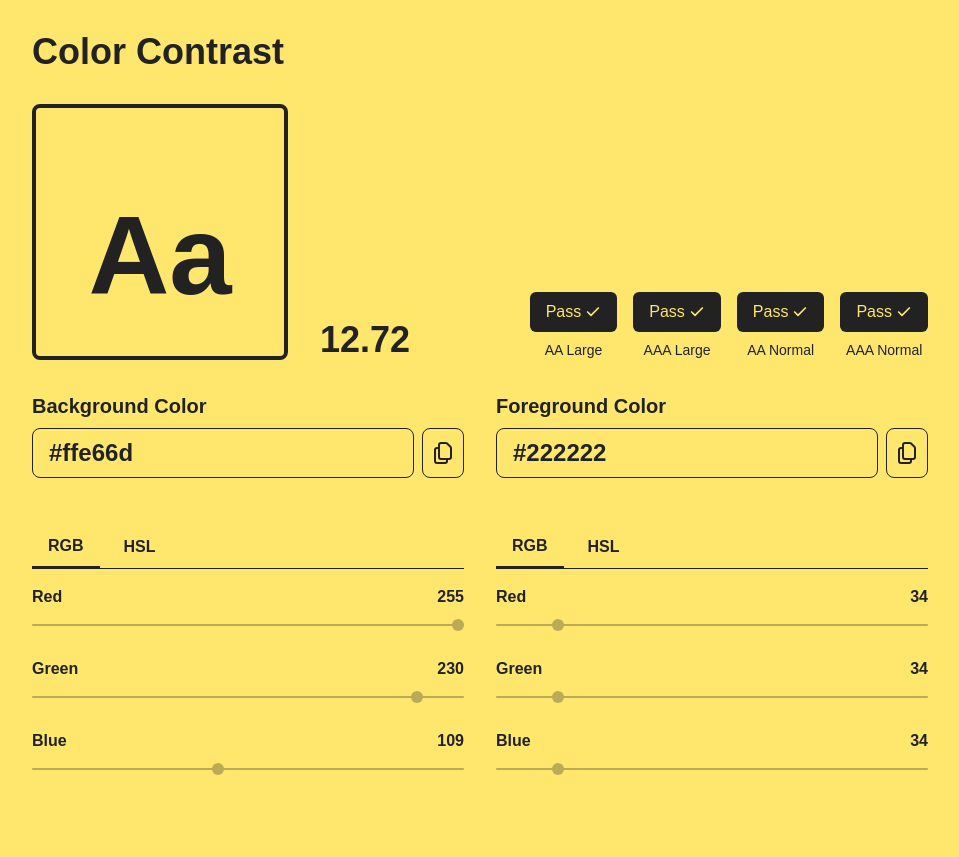
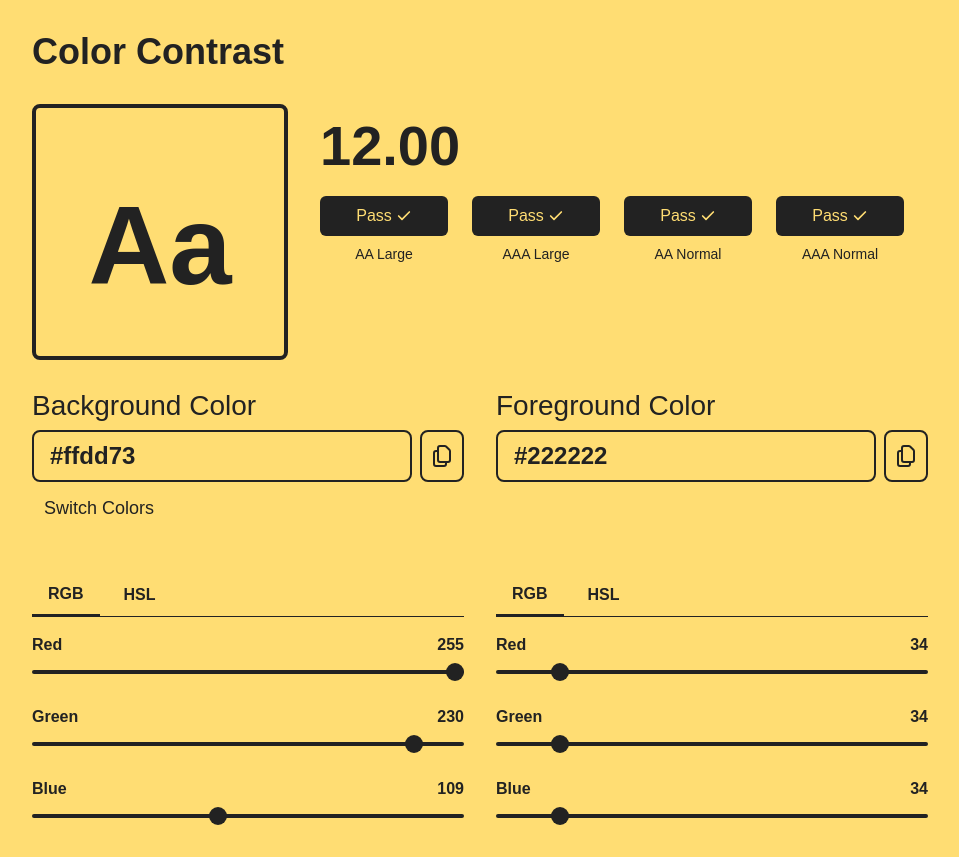
Before and after one commit to laiyumi/Civic-Hack, a Next.js app in the folder civic-hack/: page /color-contrast in a window 1280 px wide. Shown: the whole page, without its empty margins (160-1119 px from the left). Before the commit the page ends 809 px from the top, so only its background shows below. Built offline with nearby package versions, Linux system fonts and the light colour scheme.

Commit message:
Optimize Color Contrast UI

```diff
--- a/civic-hack/src/components/color-contrast/ColorInput.tsx
+++ b/civic-hack/src/components/color-contrast/ColorInput.tsx
@@ -7,9 +7,10 @@ interface ColorInputProps {
   onChange?: (value: string) => void;
   onValidHex?: (hex: string) => void;
   accessibleColor: string;
+  onSwitch?: () => void;
 }
 
-export function ColorInput({ label, value, onChange, onValidHex, accessibleColor }: ColorInputProps) {
+export function ColorInput({ label, value, onChange, onValidHex, accessibleColor, onSwitch }: ColorInputProps) {
   const handleChange = (e: React.ChangeEvent<HTMLInputElement>) => {
     const newValue = e.target.value;
     onChange?.(newValue);
@@ -25,26 +26,42 @@ export function ColorInput({ label, value, onChange, onValidHex, accessibleColor
 
   return (
     <div className="space-y-2" style={{ color: accessibleColor }}>
-      <label className="text-xl font-bold">{label}</label>
+      <label
+        className="text-xl"
+        style={{ fontSize: '1.75rem' }}
+      >
+        {label}
+      </label>
       <div className="flex gap-2">
         <input
           type="text"
           value={value}
           onChange={handleChange}
-          className={`w-full px-4 py-2 bg-transparent rounded-lg border text-2xl font-bold ${
+          className={`w-full px-4 py-2 bg-transparent rounded-lg border-2 text-2xl font-bold ${
             value && !isValidHex ? 'border-red-500' : 'border-current'
           }`}
           placeholder="#000000"
         />
         <button
           onClick={() => navigator.clipboard.writeText(value)}
-          className="p-2 border border-current rounded-lg hover:bg-black/5 transition-colors"
+          className="p-2 border-2 border-current rounded-lg hover:bg-black/5 transition-colors"
           title="Copy color value"
           disabled={!isValidHex}
         >
           <CopyIcon className={`w-6 h-6 ${!isValidHex ? 'opacity-50' : ''}`} />
         </button>
       </div>
+      {label === "Background Color" && (
+        <div className="flex items-center -mt-1 mb-2">
+          <button
+            onClick={onSwitch}
+            className="text-lg hover:bg-black/5 rounded-md transition-colors px-3 py-1"
+            style={{ color: accessibleColor }}
+          >
+            Switch Colors
+          </button>
+        </div>
+      )}
       {value && !isValidHex && (
         <p className="text-sm text-red-500">
           Please enter a valid hex color (e.g., #FF0000)
@@ -68,3 +85,18 @@ function CopyIcon({ className }: { className?: string }) {
     </svg>
   );
 }
+
+function SwitchIcon({ className }: { className?: string }) {
+  return (
+    <svg
+      className={className}
+      viewBox="0 0 24 24"
+      fill="none"
+      stroke="currentColor"
+      strokeWidth={2}
+    >
+      <path d="M7 16V4m0 0L3 8m4-4l4 4" />
+      <path d="M17 8v12m0 0l4-4m-4 4l-4-4" />
+    </svg>
+  );
+}
--- a/civic-hack/src/components/color-contrast/ColorSliders.tsx
+++ b/civic-hack/src/components/color-contrast/ColorSliders.tsx
@@ -43,33 +43,31 @@ export function ColorSliders({ values, hslValues, onChange, onHslChange, accessi
 
         input[type='range']::-webkit-slider-runnable-track {
           width: 100%;
-          height: 2px;
+          height: 4px;
           background: currentColor;
-          opacity: 0.3;
           border-radius: 9999px;
         }
 
         input[type='range']::-webkit-slider-thumb {
           -webkit-appearance: none;
-          height: 12px;
-          width: 12px;
+          height: 18px;
+          width: 18px;
           border-radius: 50%;
           background: currentColor;
-          margin-top: -5px;
+          margin-top: -7px;
           cursor: pointer;
         }
 
         input[type='range']::-moz-range-track {
           width: 100%;
-          height: 2px;
+          height: 4px;
           background: currentColor;
-          opacity: 0.3;
           border-radius: 9999px;
         }
 
         input[type='range']::-moz-range-thumb {
-          height: 12px;
-          width: 12px;
+          height: 18px;
+          width: 18px;
           border: none;
           border-radius: 50%;
           background: currentColor;
--- a/civic-hack/src/components/color-contrast/ContrastChecker.tsx
+++ b/civic-hack/src/components/color-contrast/ContrastChecker.tsx
@@ -4,15 +4,16 @@ import { useState, useEffect } from 'react';
 import { ContrastDisplay } from './ContrastDisplay';
 import { ColorInput } from './ColorInput';
 import { ColorSliders } from './ColorSliders';
-import { rgbToHex, hslToHex, isHex } from '@/utils/color-utils';
+import { rgbToHex, hslToHex, isHex, rgbToHsl } from '@/utils/color-utils';
 import { useAccessibleColor } from '@/hooks/useAccessibleColor';
+import chroma from 'chroma-js';
 
 export default function ContrastChecker() {
   // 存储实际应用的颜色值
-  const [bgColor, setBgColor] = useState('#ffe66d');
+  const [bgColor, setBgColor] = useState('#ffdd73');
   const [fgColor, setFgColor] = useState('#222222');
   // 存储输入框的值
-  const [bgInput, setBgInput] = useState('#ffe66d');
+  const [bgInput, setBgInput] = useState('#ffdd73');
   const [fgInput, setFgInput] = useState('#222222');
 
   const [bgRgb, setBgRgb] = useState({ red: 255, green: 230, blue: 109 });
@@ -37,6 +38,18 @@ export default function ContrastChecker() {
     if (isHex(value)) {
       setBgColor(value);
       document.body.style.backgroundColor = value;
+      const rgb = chroma(value).rgb();
+      setBgRgb({
+        red: rgb[0],
+        green: rgb[1],
+        blue: rgb[2]
+      });
+      const hsl = rgbToHsl([rgb[0], rgb[1], rgb[2]]);
+      setBgHsl({
+        hue: hsl[0],
+        saturation: hsl[1],
+        lightness: hsl[2]
+      });
     }
   };
 
@@ -44,6 +57,18 @@ export default function ContrastChecker() {
     setFgInput(value);
     if (isHex(value)) {
       setFgColor(value);
+      const rgb = chroma(value).rgb();
+      setFgRgb({
+        red: rgb[0],
+        green: rgb[1],
+        blue: rgb[2]
+      });
+      const hsl = rgbToHsl([rgb[0], rgb[1], rgb[2]]);
+      setFgHsl({
+        hue: hsl[0],
+        saturation: hsl[1],
+        lightness: hsl[2]
+      });
     }
   };
 
@@ -51,6 +76,12 @@ export default function ContrastChecker() {
     const newRgb = { ...bgRgb, [type]: value };
     setBgRgb(newRgb);
     const newHex = rgbToHex([newRgb.red, newRgb.green, newRgb.blue]);
+    const newHsl = rgbToHsl([newRgb.red, newRgb.green, newRgb.blue]);
+    setBgHsl({
+      hue: newHsl[0],
+      saturation: newHsl[1],
+      lightness: newHsl[2]
+    });
     setBgInput(newHex);
     setBgColor(newHex);
     document.body.style.backgroundColor = newHex;
@@ -60,6 +91,12 @@ export default function ContrastChecker() {
     const newRgb = { ...fgRgb, [type]: value };
     setFgRgb(newRgb);
     const newHex = rgbToHex([newRgb.red, newRgb.green, newRgb.blue]);
+    const newHsl = rgbToHsl([newRgb.red, newRgb.green, newRgb.blue]);
+    setFgHsl({
+      hue: newHsl[0],
+      saturation: newHsl[1],
+      lightness: newHsl[2]
+    });
     setFgInput(newHex);
     setFgColor(newHex);
   };
@@ -81,6 +118,22 @@ export default function ContrastChecker() {
     setFgColor(newHex);
   };
 
+  const handleSwitchColors = () => {
+    // 交换颜色值
+    setBgColor(fgColor);
+    setFgColor(bgColor);
+    setBgInput(fgInput);
+    setFgInput(bgInput);
+    // 交换 RGB 值
+    setBgRgb(fgRgb);
+    setFgRgb(bgRgb);
+    // 交换 HSL 值
+    setBgHsl(fgHsl);
+    setFgHsl(bgHsl);
+    // 更新背景色
+    document.body.style.backgroundColor = fgColor;
+  };
+
   return (
     <div className="w-full max-w-4xl mx-auto space-y-8" style={{ color: accessibleColor }}>
       <h1 className="text-4xl font-bold mb-8">Color Contrast</h1>
@@ -89,13 +142,14 @@ export default function ContrastChecker() {
         backgroundColor={bgColor}
       />
 
-      <div className="grid grid-cols-2 gap-8">
+      <div className="grid grid-cols-2 gap-8 mb-4">
         <ColorInput
           label="Background Color"
           value={bgInput}
           onChange={handleBgInputChange}
           onValidHex={handleBgInputChange}
           accessibleColor={accessibleColor}
+          onSwitch={handleSwitchColors}
         />
         <ColorInput
           label="Foreground Color"
--- a/civic-hack/src/components/color-contrast/ContrastDisplay.tsx
+++ b/civic-hack/src/components/color-contrast/ContrastDisplay.tsx
@@ -61,7 +61,7 @@ export function ContrastDisplay({ foregroundColor, backgroundColor }: ContrastDi
   ];
 
   return (
-    <div className="flex items-end gap-8" style={{ color: accessibleColor }}>
+    <div className="flex items-start gap-8" style={{ color: accessibleColor }}>
       <div className="relative flex items-end justify-center w-64 h-64 pb-12">
         <div
           className="absolute inset-0 rounded-lg"
@@ -74,22 +74,30 @@ export function ContrastDisplay({ foregroundColor, backgroundColor }: ContrastDi
           style={{
             color: foregroundColor,
             fontSize: '7rem',
-            lineHeight: '1'
+            lineHeight: '1',
+            marginLeft: '20px',
+            marginTop: '20px',
+            marginBottom: '10px',
+            marginRight: '20px'
           }}
         >
           Aa
         </span>
       </div>
 
-      <div className="text-4xl font-bold">
+      <div className="flex flex-col gap-2">
+        <div
+          className="font-bold"
+          style={{ fontSize: '3.5rem' }}
+        >
           {isValidColors ? contrast.toFixed(2) : '---'}
         </div>
 
-      <div className="flex gap-4 ml-auto">
+        <div className="flex gap-6">
           {levelItems.map(({ label, text }) => (
             <div key={label} className="flex flex-col items-center">
               <div
-              className="px-4 py-2 rounded-md flex items-center"
+                className="w-32 px-4 py-2 rounded-md flex items-center justify-center"
                 style={{
                   backgroundColor: isAALargePassing
                     ? (levels[label] === 'Pass' ? foregroundColor : accessibleColor)
@@ -107,5 +115,6 @@ export function ContrastDisplay({ foregroundColor, backgroundColor }: ContrastDi
           ))}
         </div>
       </div>
+    </div>
   );
 }
--- a/civic-hack/src/utils/color-utils.ts
+++ b/civic-hack/src/utils/color-utils.ts
@@ -44,9 +44,42 @@ export const hslToRgb = (hsl: number[]): [number, number, number] => {
 	return chroma.hsl(hsl[0], hsl[1], hsl[2]).rgb();
 };
 
-export const rgbToHsl = (rgb: number[]): [number, number, number] => {
-	return chroma.rgb(rgb[0], rgb[1], rgb[2]).hsl();
-};
+export function rgbToHsl([r, g, b]: [number, number, number]): [number, number, number] {
+	r /= 255;
+	g /= 255;
+	b /= 255;
+
+	const max = Math.max(r, g, b);
+	const min = Math.min(r, g, b);
+	let h = 0;
+	let s = 0;
+	const l = (max + min) / 2;
+
+	if (max !== min) {
+		const d = max - min;
+		s = l > 0.5 ? d / (2 - max - min) : d / (max + min);
+
+		switch (max) {
+			case r:
+				h = (g - b) / d + (g < b ? 6 : 0);
+				break;
+			case g:
+				h = (b - r) / d + 2;
+				break;
+			case b:
+				h = (r - g) / d + 4;
+				break;
+		}
+
+		h /= 6;
+	}
+
+	return [
+		Math.round(h * 360),
+		parseFloat(s.toFixed(2)),
+		parseFloat(l.toFixed(2))
+	];
+}
 
 export const rgbToHex = (rgb: number[]): string => {
 	return chroma.rgb(rgb[0], rgb[1], rgb[2]).hex();
```
Lines whose indentation alone changed are shown as unchanged.
